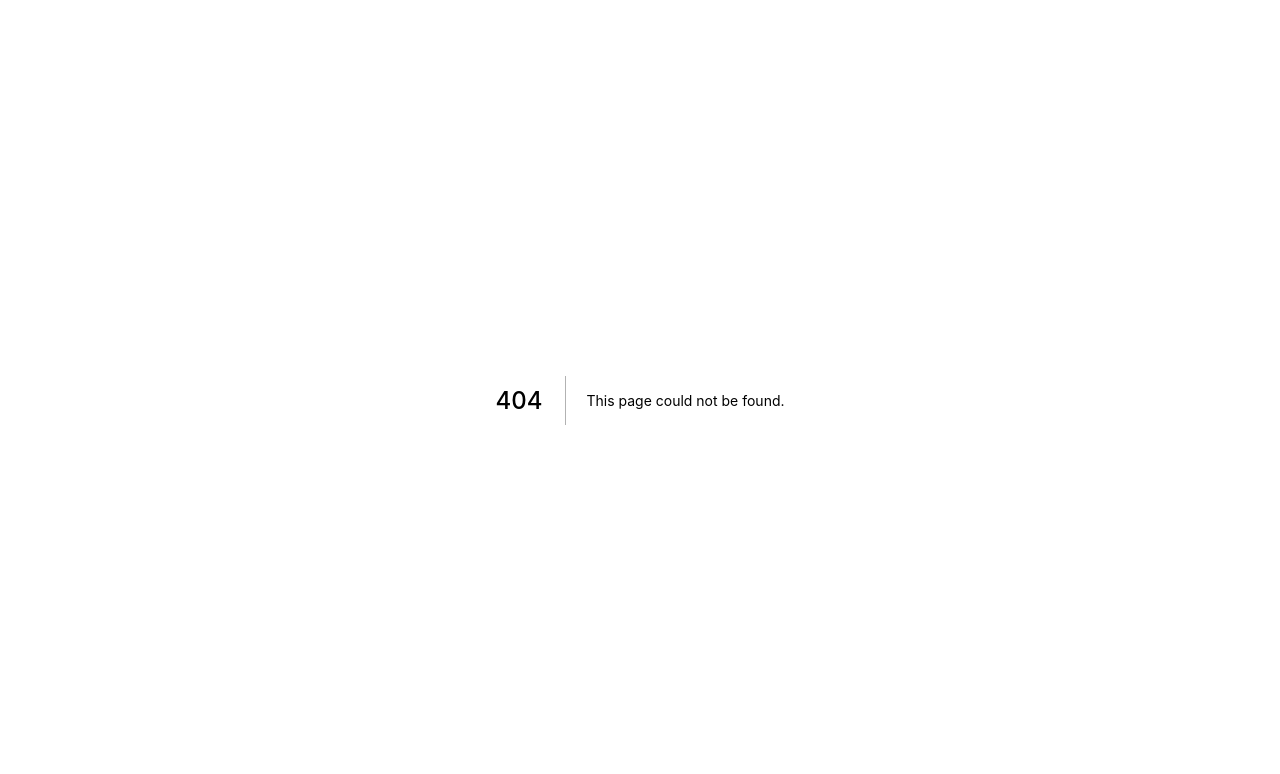
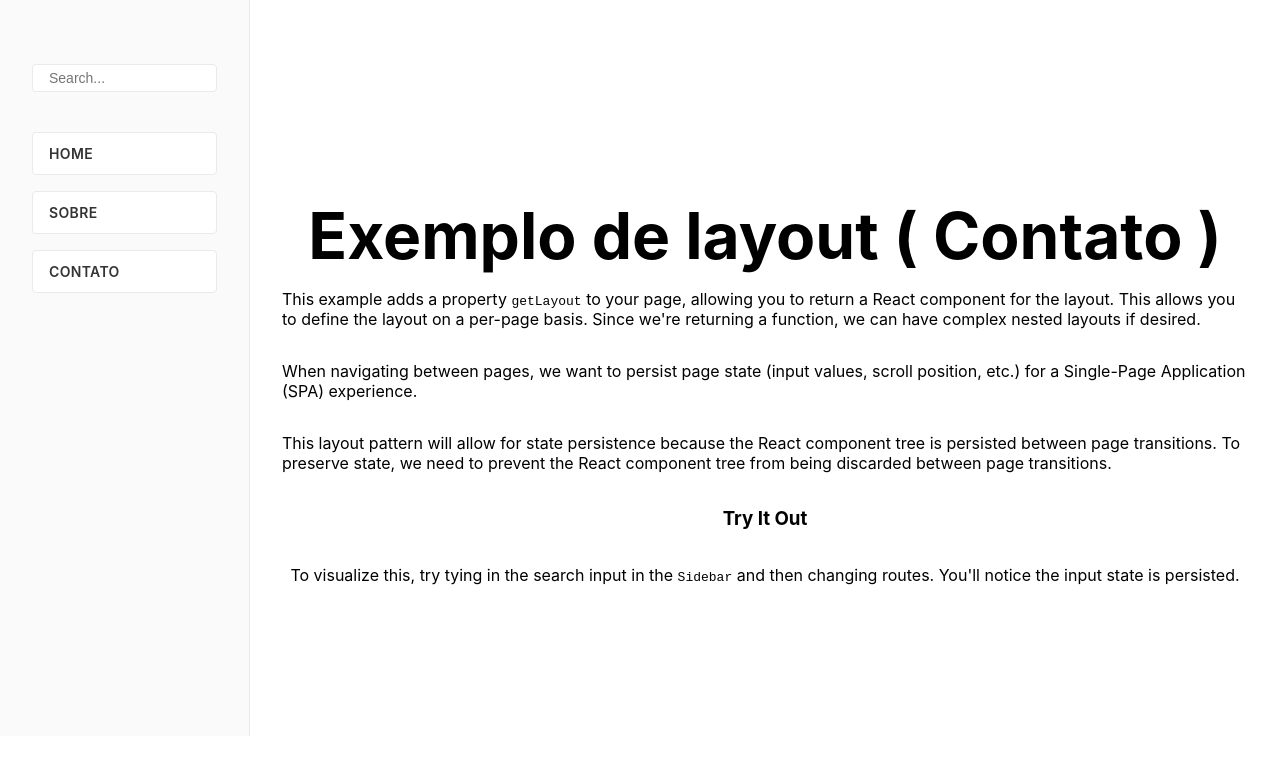
Before and after one commit to vagner-batista/vgboiler-svg-editor, a Next.js app: page /contato in a window 1280 px wide. Before the commit this address had no page. Shown: the top 774 px of the page. Built offline with nearby package versions, Linux system fonts and the light colour scheme.

Commit message:
ci: implementados exemplos de layouts

```diff
--- /dev/null
+++ b/components/layouts/primary/PrimaryLayout.module.css
@@ -0,0 +1,9 @@
+.main{
+    display: flex;
+    height: calc(100vh - 64px);
+    background-color: white;
+}
+
+.main > section{
+    padding: 32px;
+}
--- /dev/null
+++ b/components/layouts/primary/PrimaryLayout.tsx
@@ -0,0 +1,19 @@
+import Head from 'next/head';
+import styles from './PrimaryLayout.module.css';
+
+export interface IPrimaryLayout {
+    children: React.ReactNode;
+}
+
+const PrimaryLayout: React.FC<IPrimaryLayout> = ({ children }) => {
+  return (
+    <>
+      <Head>
+        <title>Primary Layout Example</title>
+      </Head>
+      <main className={styles.main}>{children}</main>
+    </>
+  );
+};
+
+export default PrimaryLayout;
--- /dev/null
+++ b/components/layouts/sidebar/SidebarLayout.module.css
@@ -0,0 +1,39 @@
+.nav {
+    height: 100%;
+    display: flex;
+    flex-direction: column;
+    width: 250px;
+    background-color: #fafafa;
+    padding: 32px;
+    border-right: 1px solid #eaeaea;
+  }
+
+  .nav > a {
+    margin: 8px 0;
+    text-decoration: none;
+    background: white;
+    border-radius: 4px;
+    font-size: 14px;
+    padding: 12px 16px;
+    text-transform: uppercase;
+    font-weight: 600;
+    letter-spacing: 0.025em;
+    color: #333;
+    border: 1px solid #eaeaea;
+    transition: all 0.125s ease;
+  }
+
+  .nav > a:hover {
+    background-color: #eaeaea;
+  }
+
+  .input {
+    margin: 32px 0;
+    text-decoration: none;
+    background: white;
+    border-radius: 4px;
+    border: 1px solid #eaeaea;
+    font-size: 14px;
+    padding: 8px 16px;
+    height: 28px;
+  }
--- /dev/null
+++ b/components/layouts/sidebar/SidebarLayout.tsx
@@ -0,0 +1,24 @@
+import Link from 'next/link';
+import styles from './SidebarLayout.module.css';
+
+export interface ISidebarLayout{
+}
+
+const SidebarLayout:React.FC<ISidebarLayout> = () => {
+    return (
+        <nav className={styles.nav}>
+            <input className={styles.input} placeholder="Search..." />
+            <Link href='/'>
+                <a>Home</a>
+            </Link>
+            <Link href='/sobre'>
+                <a>Sobre</a>
+            </Link>
+            <Link href='/contato'>
+            <a>Contato</a>
+            </Link>
+        </nav>
+    )
+}
+
+export default SidebarLayout
--- a/pages/_app.tsx
+++ b/pages/_app.tsx
@@ -1,8 +1,14 @@
+import type { AppProps } from 'next/app';
 import '../styles/globals.css';
-import type { AppProps } from 'next/app';
+import { NextPageWithLayout } from './page';
 
-function MyApp({ Component, pageProps }: AppProps) {
-  return <Component {...pageProps} />;
+interface AppPropsWithLayout extends AppProps{
+  Component: NextPageWithLayout;
+}
+
+function MyApp({ Component, pageProps }: AppPropsWithLayout) {
+  const getLayout = Component.getLayout || ((page) => page);
+  return getLayout(<Component {...pageProps} />);
 }
 
 export default MyApp;
--- /dev/null
+++ b/pages/contato.tsx
@@ -0,0 +1,55 @@
+import Head from 'next/head';
+import PrimaryLayout from '../components/layouts/primary/PrimaryLayout';
+import SidebarLayout from '../components/layouts/sidebar/SidebarLayout';
+import styles from '../styles/Home.module.css';
+import { NextPageWithLayout } from './page';
+
+const Contato: NextPageWithLayout = () => {
+  return (
+    <>
+    <Head>
+      <meta name='description' content='Template utilizando Layout' />
+      <title>Template utilizando layout</title>
+    </Head>
+    <section className={styles.main}>
+      <h1 className={styles.title}>
+        Exemplo de layout ( Contato )
+      </h1>
+      <p>
+        This example adds a property <code>getLayout</code> to your page,
+        allowing you to return a React component for the layout. This allows you
+        to define the layout on a per-page basis. Since we&apos;re returning a
+        function, we can have complex nested layouts if desired.
+      </p>
+      <p>
+        When navigating between pages, we want to persist page state (input
+        values, scroll position, etc.) for a Single-Page Application (SPA)
+        experience.
+      </p>
+      <p>
+        This layout pattern will allow for state persistence because the React
+        component tree is persisted between page transitions. To preserve state,
+        we need to prevent the React component tree from being discarded between
+        page transitions.
+      </p>
+      <h3>Try It Out</h3>
+      <p>
+        To visualize this, try tying in the search input in the{' '}
+        <code>Sidebar</code> and then changing routes. You&apos;ll notice the
+        input state is persisted.
+      </p>
+    </section>
+    </>
+  );
+};
+
+export default Contato;
+
+Contato.getLayout = (page) => {
+  return (
+    <PrimaryLayout>
+      <SidebarLayout />
+      {page}
+    </PrimaryLayout>
+  )
+}
```
Also changed, not shown: components/layouts/primary/PrimaryLayout.mocks.ts (added, +9 -0 lines), components/layouts/sidebar/SidebarLayout.mocks.ts (added, +8 -0 lines), pages/index.tsx (+25 -39 lines), pages/page.d.ts (added, +7 -0 lines), pages/sobre.tsx (added, +55 -0 lines), 2 other files (tests, documents, lock files or other folders).
